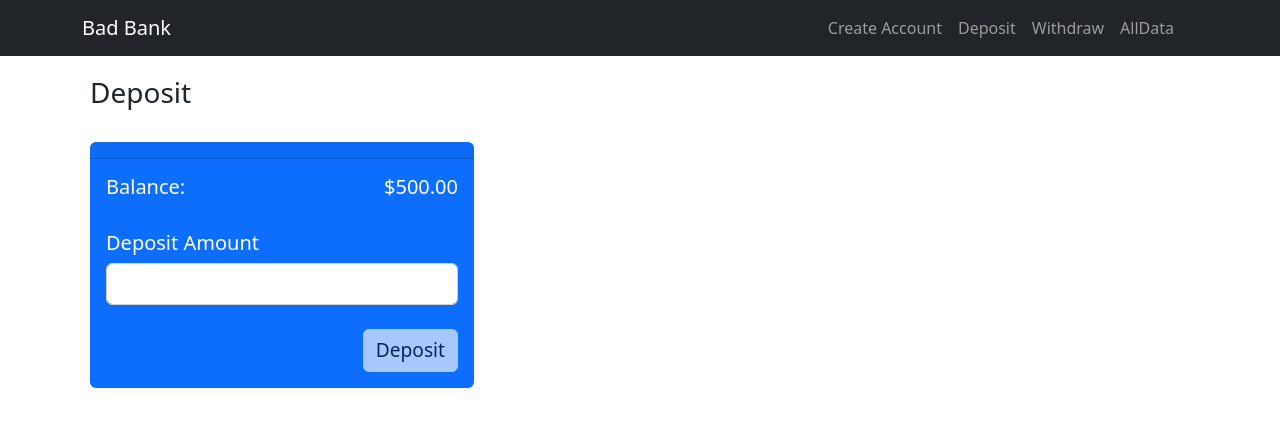
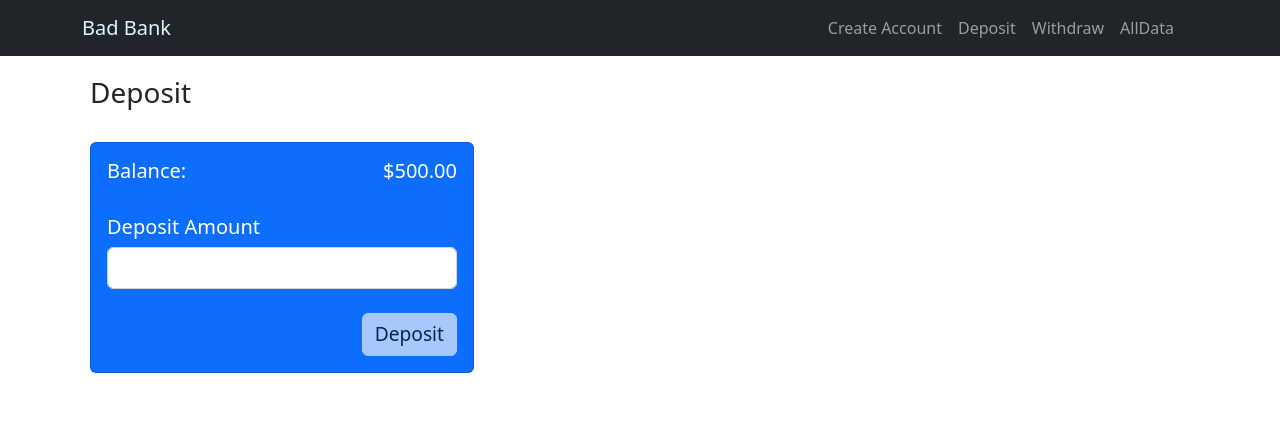
Before and after one commit to HujiAnni/BadBank, a React (Create React App) app: page /#/deposit in a window 1280 px wide. Shown: the top 426 px of the page. Built offline with nearby package versions, Linux system fonts and the light colour scheme.

Commit message:
adjust navbar to make the highlight more obvious when hovering

```diff
--- a/src/App.css
+++ b/src/App.css
@@ -36,3 +36,17 @@
     transform: rotate(360deg);
   }
 }
+
+#home_brand {
+  color: #daf5ff;
+}
+
+#home_brand:hover {
+  color: white;
+  font-weight: bolder;
+}
+
+.nav_item:hover {
+  color: white;
+  font-weight: bolder;
+}
--- a/src/Components/context.jsx
+++ b/src/Components/context.jsx
@@ -8,8 +8,8 @@ function Card(props) {
   }
 
   return (
-    <div className={classes()} style={{ border: "none", maxWidth: "24rem" }}>
-      <div className="card-header">{props.header}</div>
+    <div className={classes()} style={{ border: "dash", maxWidth: "24rem" }}>
+      {/* <div className="card-header">{props.header}</div> */}
       <div className="card-body">
         {props.title && <h5 className="card-title">{props.title}</h5>}
         {props.text && <p className="card-text">{props.text}</p>}
@@ -18,7 +18,7 @@ function Card(props) {
           <img
             style={{ justifyContent: "center" }}
             src={props.img}
-            alt="Dynamic imnage"
+            alt="Dynamic image"
           />
         )}
         {props.status && <div id="createStatus">{props.status}</div>}
--- a/src/Components/deposit.jsx
+++ b/src/Components/deposit.jsx
@@ -27,6 +27,7 @@ function Deposit() {
 
     if (parseFloat(field) <= 0) {
       setStatus("Please enter a positive number to deposit.");
+      alert("Deposit amount cannot be a negative number.");
       setTimeout(() => setStatus(""), 3000);
       return false;
     }
--- a/src/Components/navbar.jsx
+++ b/src/Components/navbar.jsx
@@ -6,17 +6,27 @@ function NavBar() {
   return (
     <Navbar bg="dark" variant="dark" expand="lg">
       <Container>
-        <Navbar.Brand href="#">Bad Bank</Navbar.Brand>
+        <Navbar.Brand href="#" id="home_brand">
+          Bad Bank
+        </Navbar.Brand>
         <Navbar.Toggle
           aria-controls="basic-navbar-nav"
           className="justify-content-end"
         />
         <Navbar.Collapse id="basic-navbar-nav">
           <Nav className="justify-content-end flex-grow-1 pe-3">
-            <Nav.Link href="#/CreateAccount/">Create Account</Nav.Link>
-            <Nav.Link href="#/deposit/">Deposit</Nav.Link>
-            <Nav.Link href="#/withdraw/">Withdraw</Nav.Link>
-            <Nav.Link href="#/alldata/">AllData</Nav.Link>
+            <Nav.Link className="nav_item" href="#/CreateAccount/">
+              Create Account
+            </Nav.Link>
+            <Nav.Link className="nav_item" href="#/deposit/">
+              Deposit
+            </Nav.Link>
+            <Nav.Link className="nav_item" href="#/withdraw/">
+              Withdraw
+            </Nav.Link>
+            <Nav.Link className="nav_item" href="#/alldata/">
+              AllData
+            </Nav.Link>
           </Nav>
         </Navbar.Collapse>
       </Container>
--- a/src/Components/withdraw.jsx
+++ b/src/Components/withdraw.jsx
@@ -26,6 +26,9 @@ function Withdraw() {
     }
     if (parseFloat(field) > total) {
       setStatus("No sufficient amount. Please try again.");
+      alert(
+        "Transaction failed. Your withdrawal is higher than the account balance."
+      );
       setTimeout(() => setStatus(""), 3000);
       return false;
     }
```
